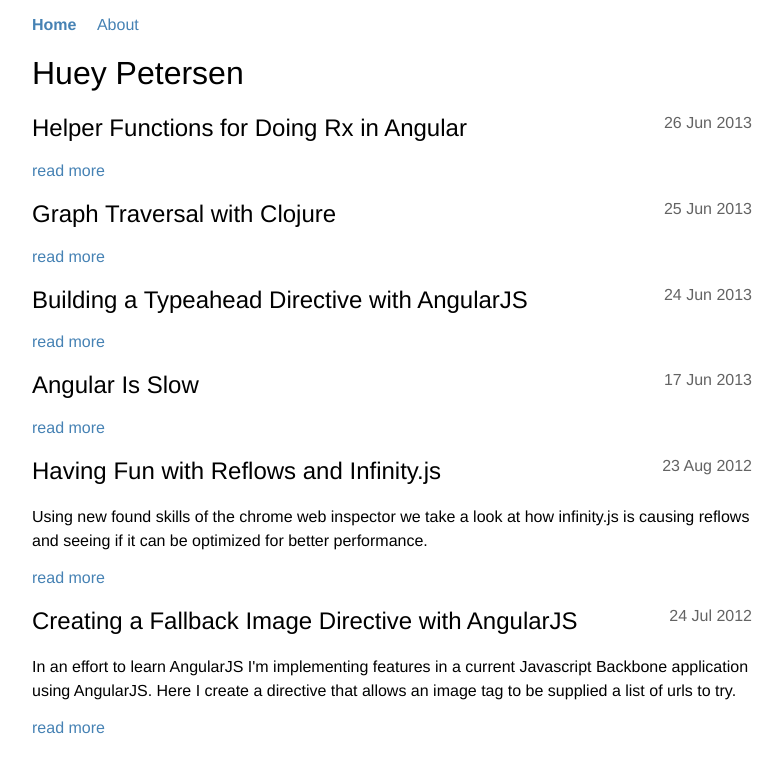
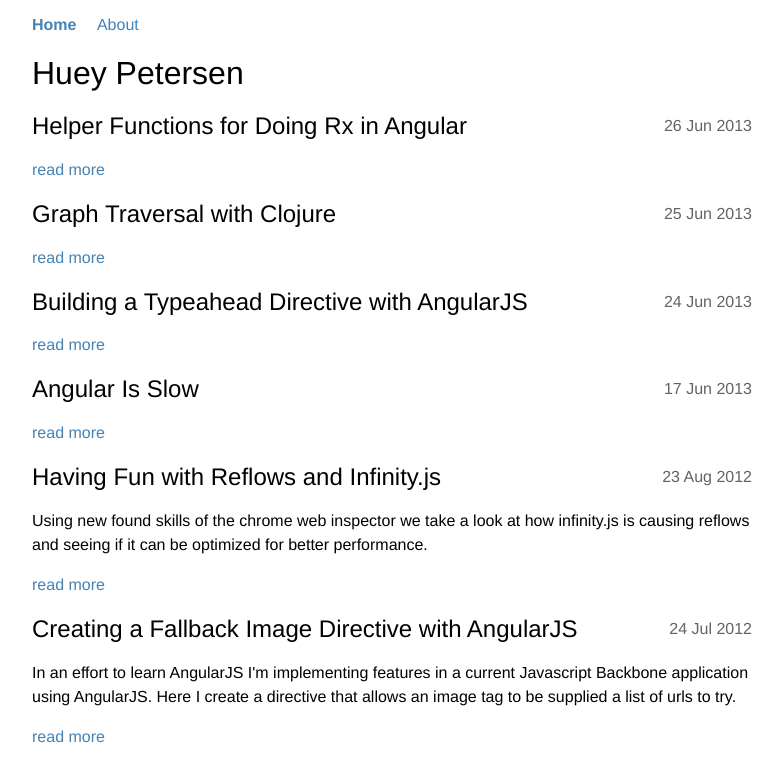
Before and after one commit to ambroisep/hueypetersen, a Jekyll site: the page built from index.html, in a window 1280 px wide. Shown: the top 782 px of the page, without its empty margins (228-1011 px from the left). Built offline with Jekyll 4.4.1, drawn with Linux system fonts in a browser that asks for light colours.

Commit message:
space li a bit more

```diff
--- a/css/screen.css
+++ b/css/screen.css
@@ -60,6 +60,9 @@
   line-height: 0;
 }
 
+li {
+  line-height: 1.5em;
+}
 
 ul.posts {
 	list-style: none;
```
